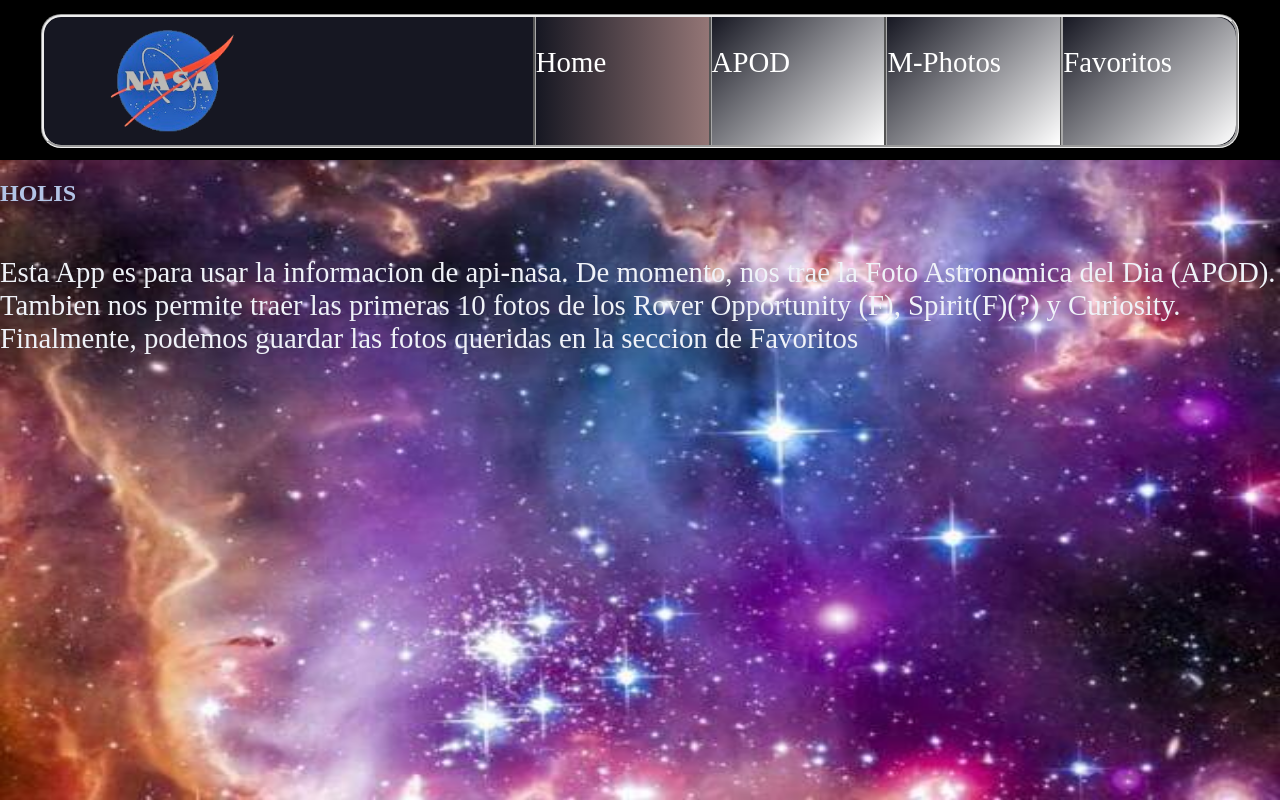
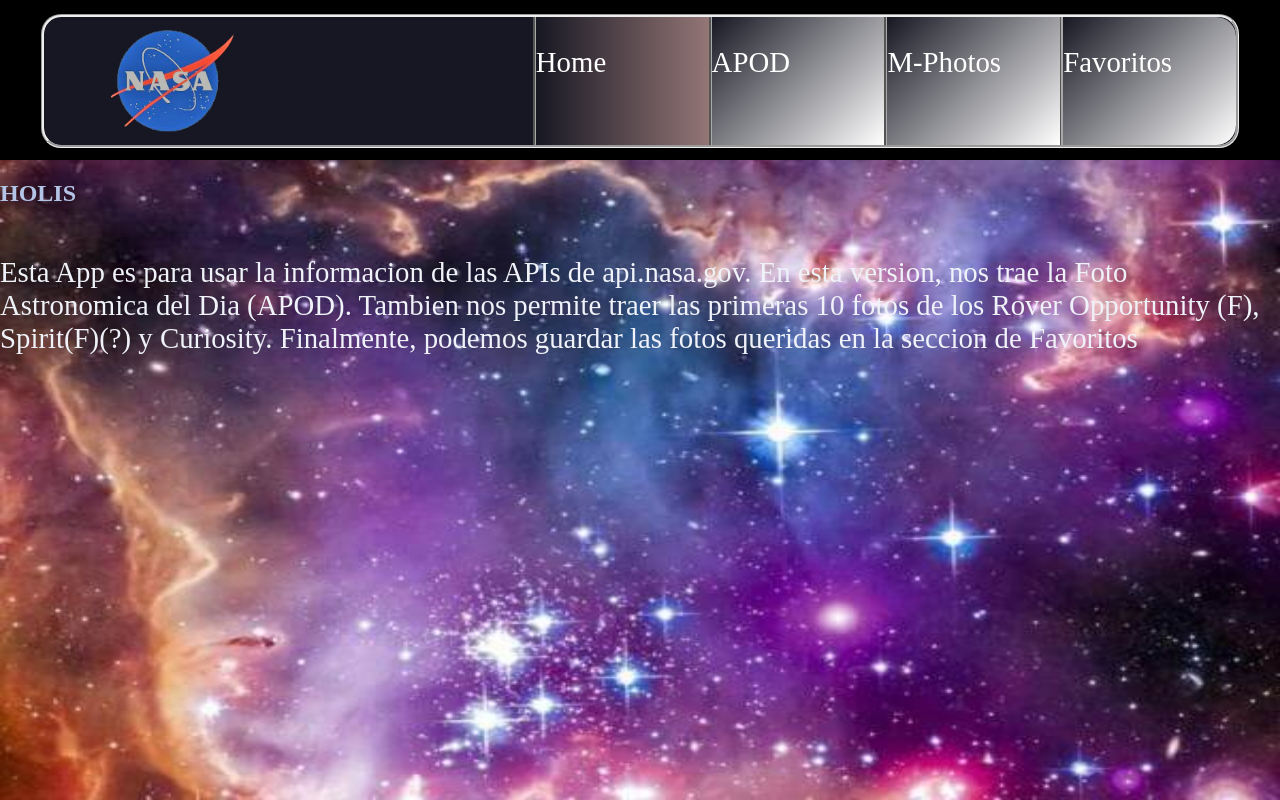
Before and after one commit to CarlosLamasB/NASA, a React (Create React App) app: page / in a window 1280 px wide. Built offline with nearby package versions, Linux system fonts and the light colour scheme; no server answers; a web font is replaced by a local one.

Commit message:
Spirit arreglao

```diff
--- a/src/componentes/Home/Home.jsx
+++ b/src/componentes/Home/Home.jsx
@@ -22,8 +22,8 @@ this.props.searchAPOD()
       <img src={img2} alt="" className="img" />
 
    <h2>HOLIS</h2>
-   <p className='p-casita'> Esta App es para usar la informacion de api-nasa.
-      De momento, nos trae la Foto Astronomica del Dia (APOD).
+   <p className='p-casita'> Esta App es para usar la informacion de las APIs de api.nasa.gov.
+     En esta version, nos trae la Foto Astronomica del Dia (APOD).
       Tambien nos permite traer las primeras 10 fotos de los Rover Opportunity (F),
       Spirit(F)(?) y Curiosity.
       Finalmente, podemos guardar las fotos queridas en la seccion de Favoritos
--- a/src/componentes/MartianPhoto/CreateMartianPhotos.jsx
+++ b/src/componentes/MartianPhoto/CreateMartianPhotos.jsx
@@ -57,7 +57,7 @@ return (
   <img src={img4} alt="" className="img4" />
 <form onSubmit={(e) => handleSubmit(e)}>
 <button name="Opportunity" onClick={(e)=>Roverizar(e)}>Opportunity</button>
-<button name=" Spirit"  onClick={(e)=>Roverizar(e)}>Spirit</button>
+<button name="Spirit"  onClick={(e)=>Roverizar(e)}>Spirit</button>
 <button name="Curiosity" onClick={(e)=>Roverizar(e)}> Curiosity</button>
 
 <label>Sol: </label>
```
